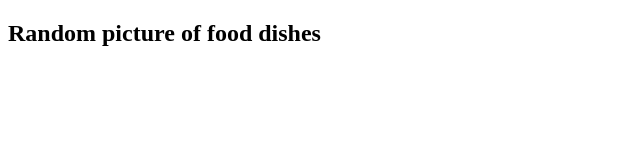
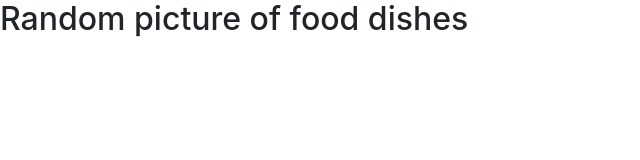
Before and after one commit to Sumitha2502/FoodAPIDay20, a plain HTML site: page index.html in a window 1280 px wide. Shown: the whole page, without its empty margins (0-640 px from the left). Drawn offline with nearby package versions, Linux system fonts and the light colour scheme; no server answers.

Commit message:
FoodAPIDay20

```diff
--- a/index.html
+++ b/index.html
@@ -4,6 +4,9 @@
     <meta charset="UTF-8">
     <meta name="viewport" content="width=device-width, initial-scale=1.0">
     <title>Document</title>
+    <link rel="stylesheet" href="https://cdn.jsdelivr.net/npm/bootstrap@4.5.3/dist/css/bootstrap.min.css" integrity="sha384-TX8t27EcRE3e/ihU7zmQxVncDAy5uIKz4rEkgIXeMed4M0jlfIDPvg6uqKI2xXr2" crossorigin="anonymous">
+    <link rel="stylesheet" href="https://cdn.jsdelivr.net/npm/bootstrap-icons@1.11.1/font/bootstrap-icons.css" integrity="sha384-4LISF5TTJX/fLmGSxO53rV4miRxdg84mZsxmO8Rx5jGtp/LbrixFETvWa5a6sESd" crossorigin="anonymous">
+    <link rel="stylesheet" href="https://cdnjs.cloudflare.com/ajax/libs/font-awesome/6.5.1/css/all.min.css" integrity="sha512-DTOQO9RWCH3ppGqcWaEA1BIZOC6xxalwEsw9c2QQeAIftl+Vegovlnee1c9QX4TctnWMn13TZye+giMm8e2LwA==" crossorigin="anonymous" referrerpolicy="no-referrer" />
 
 </head>
 <body>
--- a/script.js
+++ b/script.js
@@ -25,7 +25,7 @@ async function getRandomFoodDish() {
 
         imgElement.src = imageUrl;
         imgElement.alt = 'Random Food Dish';
-        imgElement.className="container-fluid"
+        imgElement.className="container"
         imgElement.style.width="800px"
         imgElement.style.height="650px"
         document.body.append(imgElement)
```
